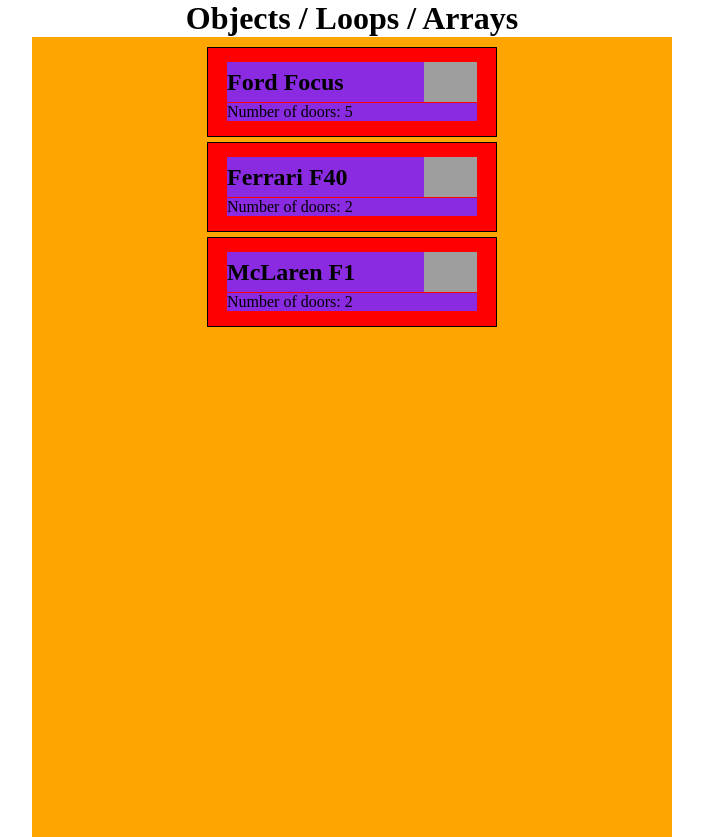
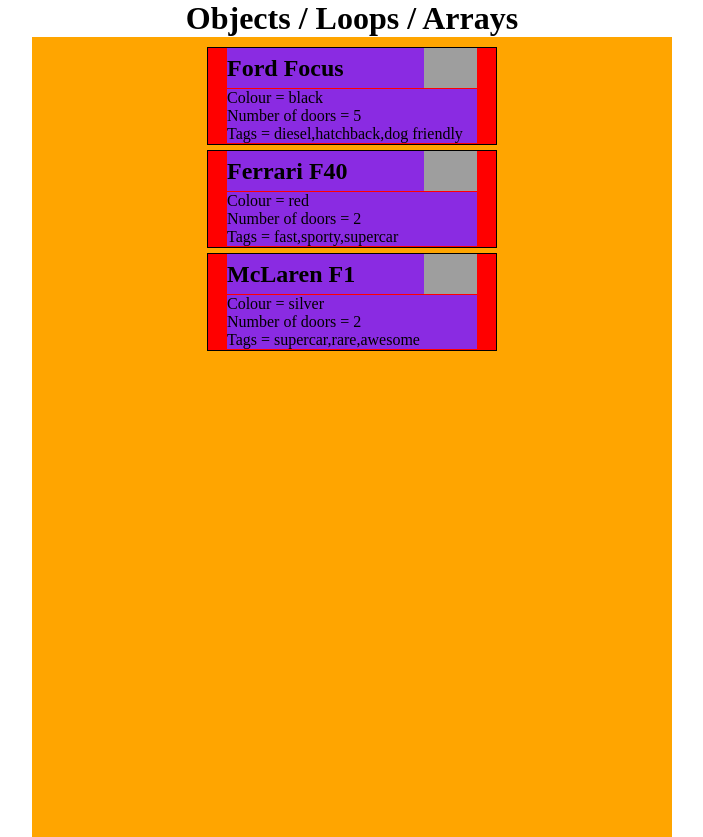
Before and after one commit to feeeluk/techEdW02D03, a plain HTML site: page objects/index.html in a window 1280 px wide. Shown: the whole page, without its empty margins (288-991 px from the left). Drawn offline with Linux system fonts and the light colour scheme; grey boxes are pictures that could not be loaded.

Commit message:
update..

```diff
--- a/objects/app.js
+++ b/objects/app.js
@@ -3,7 +3,8 @@
     model: "Focus",
     colour: "black",
     numberOfDoors: 5,
-    logo: "https://th.bing.com/th/id/R.a2a5756f6e887600e4d85bf688e045d3?rik=T34VXR1J6sdI4g&riu=http%3a%2f%2fwww.pngmart.com%2ffiles%2f4%2fFord-Logo-PNG-Transparent-Image.png&ehk=gUndRcFx%2byYKLEdu3%2b%2bzWkFYmF9VNMQaB3T5BKJm9mw%3d&risl=&pid=ImgRaw&r=0"
+    logo: "https://th.bing.com/th/id/R.a2a5756f6e887600e4d85bf688e045d3?rik=T34VXR1J6sdI4g&riu=http%3a%2f%2fwww.pngmart.com%2ffiles%2f4%2fFord-Logo-PNG-Transparent-Image.png&ehk=gUndRcFx%2byYKLEdu3%2b%2bzWkFYmF9VNMQaB3T5BKJm9mw%3d&risl=&pid=ImgRaw&r=0",
+    tags: ["diesel", "hatchback", "dog friendly"]
 }
 
 let myCarObject2 = {
@@ -11,7 +12,8 @@
     model: "F40",
     colour: "red",
     numberOfDoors: 2,
-    logo: "https://upload.wikimedia.org/wikipedia/en/e/e1/Ferrari_logo.png"
+    logo: "https://upload.wikimedia.org/wikipedia/en/e/e1/Ferrari_logo.png",
+    tags: ["fast", "sporty", "supercar"]
 }
 
 let myCarObject3 = {
@@ -19,16 +21,13 @@
     model: "F1",
     colour: "silver",
     numberOfDoors: 2,
-    logo: "https://clipart-library.com/image_gallery2/McLaren-Logo-PNG.png"
+    logo: "https://clipart-library.com/image_gallery2/McLaren-Logo-PNG.png",
+    tags: ["supercar", "rare", "awesome"]
 }
 
 let myArray = [];
 
 myArray.push(myCarObject1, myCarObject2, myCarObject3);
-
-console.log(myCarObject1, myCarObject2, myCarObject3);
-console.log(myArray.length);
-
 
 for(i = 0; i < myArray.length; i++)
 {
@@ -36,7 +35,7 @@
     innerBox.classList.add("innerBox");
 
         const titleBox = document.createElement("div");
-        titleBox.classList.add("standardBox");
+        titleBox.classList.add("titleBox");
 
             const title = document.createElement("h2");
             title.innerHTML = myArray[i].make + " " + myArray[i].model;
@@ -46,11 +45,22 @@
 
         const mainBox = document.createElement("div");
         mainBox.classList.add("standardBox");
-        mainBox.innerHTML = "Number of doors: " + myArray[i].numberOfDoors;
+
+            const mainBoxItem1 = document.createElement("p");
+            mainBoxItem1.innerHTML = "Colour = " + myArray[i].colour;
+
+            const mainBoxItem2 = document.createElement("p");
+            mainBoxItem2.innerHTML = "Number of doors = " + myArray[i].numberOfDoors;
+
+            const mainBoxItem3 = document.createElement("p");
+            mainBoxItem3.innerHTML = "Tags = " + myArray[i].tags;
 
     document.getElementById("blogPosts").appendChild(innerBox);
     innerBox.appendChild(titleBox);
         titleBox.appendChild(title);
-        titleBox.appendChild(createImage)
+        titleBox.appendChild(createImage);
     innerBox.appendChild(mainBox);
+        mainBox.appendChild(mainBoxItem1);
+        mainBox.appendChild(mainBoxItem2);
+        mainBox.appendChild(mainBoxItem3);
 }
--- a/objects/style.css
+++ b/objects/style.css
@@ -19,23 +19,20 @@
 }
 
 .innerBox{
-    height: 90px;
+    min-height: 90px;
     width: 290px;
     border: 1px black solid;
-    margin-bottom: 1px;
+    margin-bottom: 5px;
     background-color: red;
     display: flex;
     flex-direction: column;
     align-items: center;
     justify-content: center;
-    margin-bottom: 5px;
 }
 
-.standardBox{
+.titleBox{
     width: 250px;
     background-color: blueviolet;
-    display: flex;
-    flex-direction: row;
     margin-bottom: 1px;
     display: flex;
     flex-direction: row;
@@ -43,6 +40,15 @@
     align-items: center;
 }
 
+.standardBox{
+    width: 250px;
+    background-color: blueviolet;
+    margin-bottom: 1px;
+    display: flex;
+    flex-direction: column;
+    align-items:flex-start;
+}
+
 img{
     height: 40px;
 }
```
Also changed, not shown: forLoopVsWhileLoop/app.js (+13 -0 lines), forLoopVsWhileLoop/index.html (+2 -0 lines).
